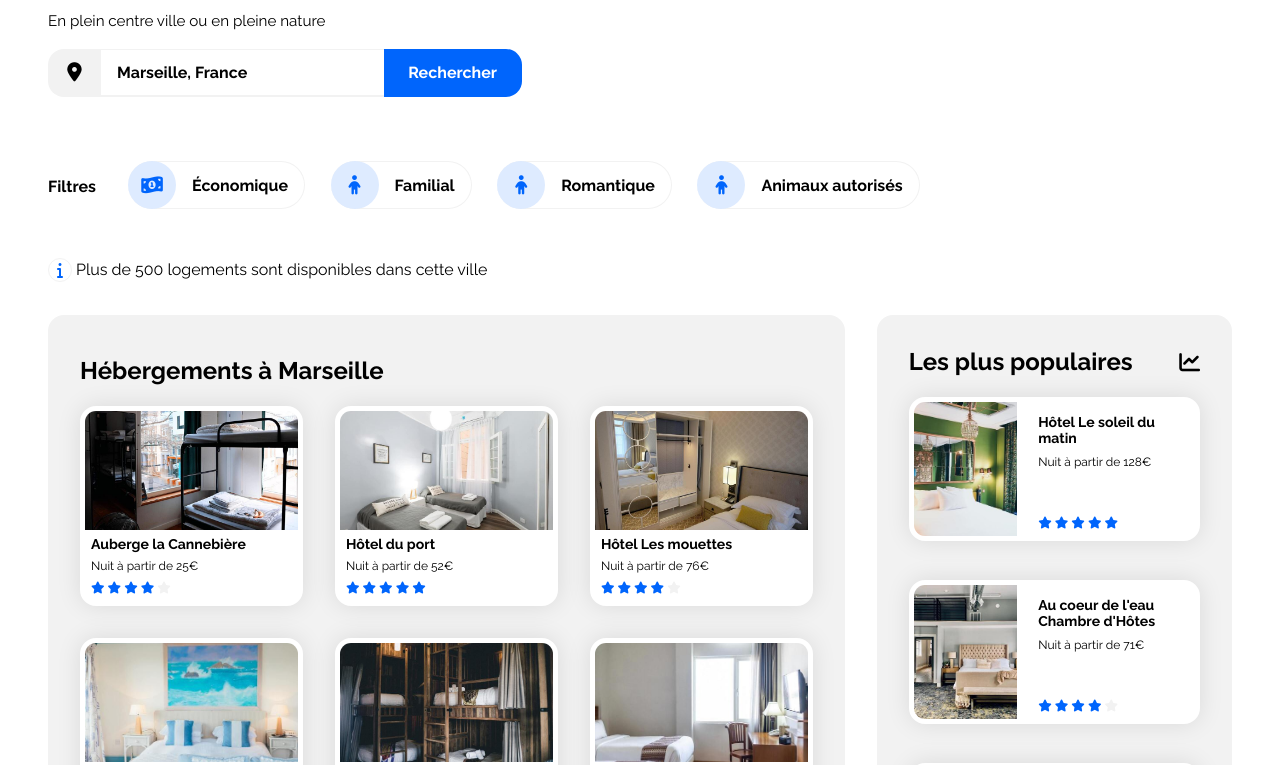
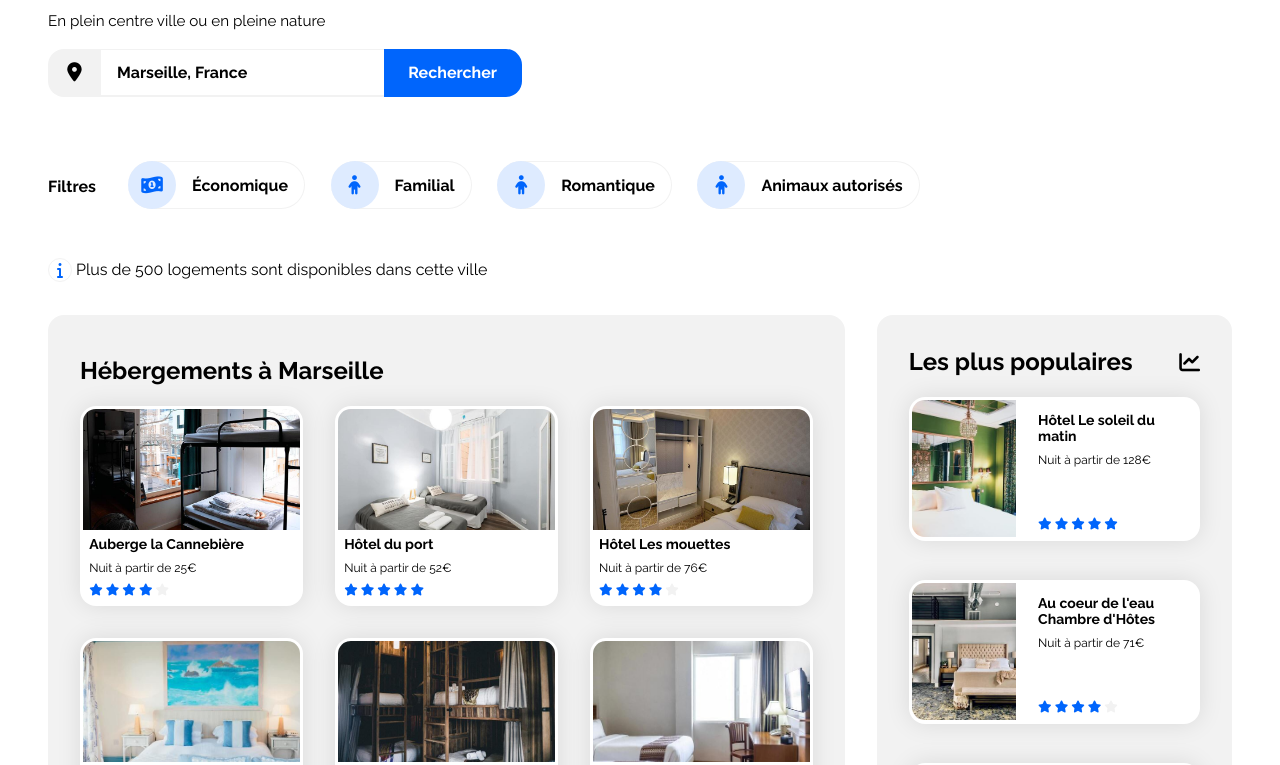
Before and after one commit to Barb4rt/LudwigTaeubert_2_01122020, a plain HTML site: page index.html in a window 1280 px wide. Shown: the part 121-886 px from the top of the page. Drawn offline with Linux system fonts and the light colour scheme.

Commit message:
correction apporté

```diff
--- a/css/style.css
+++ b/css/style.css
@@ -246,12 +246,13 @@
             height: 39rem;
             display: flex;
             margin-bottom: 4rem;
+            justify-content: space-between;
         }
 
         #host {
             display: flex;
             height: 100%;
-            max-width: 70%;
+            width: 70%;
             flex-flow: column nowrap;
             justify-content: space-between;
             flex: 2;
@@ -263,7 +264,7 @@
 
         #main aside {
             display: flex;
-            max-width: 30%;
+            width: 30%;
             flex-flow: column nowrap;
             order: 1;
             padding: 0 2rem;
@@ -301,10 +302,11 @@
             display: flex;
             font-size: 0.75em;
             border-radius: 1rem;
-            background-color: #FFF;
             overflow: hidden;
-            border: 0.32rem solid #fff;
+            padding: 0.2rem;
+            background-color: white;
             transition: 0.5s ease-in-out;
+            box-shadow: 0 0 1.5rem rgba(0, 0, 0, 0.10);
         }
 
         .prev__card:hover {
@@ -340,12 +342,12 @@
             flex-flow: column;
             justify-content: center;
             height: 12.5rem;
-            box-shadow: 0 0 1.5rem rgba(0, 0, 0, 0.10);
         }
 
         .prev__card__imgbox--section {
             height: 70%;
             flex: 2;
+            border-radius: 0.8rem 0.8rem 0 0;
         }
 
         .prev__card__text--section {
@@ -380,11 +382,11 @@
         .prev__card--aside {
             width: 100%;
             height: 9rem;
-            box-shadow: 0 0 1.5rem rgba(0, 0, 0, 0.10);
         }
 
         .prev__card__imgbox--aside {
             width: 8rem;
+            border-radius: 0.8rem 0 0 0.8rem;
         }
 
         .prev__card__text--aside {
--- a/css/style__mobil.css
+++ b/css/style__mobil.css
@@ -33,7 +33,6 @@ button {
 .flow {
     width: 100%;
     max-height: 100%;
-    padding: 0 1.25rem 0 1.25rem;
 }
 
 .navbar {
@@ -68,14 +67,12 @@ button {
     height: 2.5rem;
     justify-content: flex-start;
     align-items: center;
-    padding-left: 1rem;
-    padding: 0;
+    padding: 0 0 0 1.25rem;
 }
 
 .navbar li:nth-of-type(2) {
     margin-top: 2rem;
     order: 3;
-    padding-left: 1rem;
     border-bottom: 0.15rem solid #f2f2f2;
 }
 
@@ -89,6 +86,7 @@ button {
 .navbar li:nth-of-type(4) {
     order: 2;
     justify-content: flex-end;
+    padding: 0 1.25rem 0 0;
 }
 
 .navbar li:nth-of-type(2):hover,
@@ -103,6 +101,7 @@ button {
     flex-direction: column;
     width: 100%;
     font-size: 0.8em;
+    padding: 0 1.25rem 0 1.25rem;
 }
 
 .search p {
@@ -314,8 +313,8 @@ MAIN
     font-size: 0.75em;
     border-radius: 1rem;
     background-color: #FFF;
+    padding: 0.2rem;
     overflow: hidden;
-    border: 0.32rem solid #fff;
     margin: auto;
     box-shadow: 0 0 1.5rem rgba(0, 0, 0, 0.10);
 }
@@ -360,6 +359,7 @@ MAIN
 
 .prev__card__imgbox--aside {
     width: 8rem;
+    border-radius: 0.8rem 0 0 0.8rem;
 }
 
 .prev__card__text--aside {
@@ -394,6 +394,7 @@ MAIN
 
 .prev__card__imgbox--section {
     max-height: 70%;
+    border-radius: 0.8rem 0.8rem 0 0;
 }
 
 .prev__card__text--section {
@@ -421,6 +422,7 @@ MAIN
     display: flex;
     flex-flow: column;
     margin-bottom: 3rem;
+    padding: 0 1.25rem 0 1.25rem;
 }
 
 .activities__grid {
--- a/css/style__tablet.css
+++ b/css/style__tablet.css
@@ -30,7 +30,6 @@ button {
 
 .flow {
     width: 100%;
-    padding: 0 3rem;
 }
 
 .navbar {
@@ -66,26 +65,24 @@ button {
     justify-content: flex-start;
     align-items: center;
     padding-left: 1rem;
-    padding: 0;
 }
 
 .navbar li:nth-of-type(2) {
     margin-top: 2rem;
     order: 3;
-    padding-left: 1rem;
     border-bottom: 0.15rem solid #f2f2f2;
 }
 
 .navbar li:nth-of-type(3) {
     order: 4;
     margin-top: 2rem;
-    padding-right: 1rem;
     border-bottom: 0.15rem solid #f2f2f2;
 }
 
 .navbar li:nth-of-type(4) {
     order: 2;
     justify-content: flex-end;
+    padding-right: 1rem;
 }
 
 .navbar li:nth-of-type(2):hover,
@@ -100,6 +97,7 @@ button {
     flex-direction: column;
     width: 100%;
     font-size: 1em;
+    padding: 0 1rem;
 }
 
 .search p {
@@ -251,6 +249,7 @@ button {
     width: 100%;
     display: flex;
     margin-bottom: 4rem;
+    padding: 0 1rem;
 }
 
 #host {
@@ -308,7 +307,7 @@ button {
     border-radius: 1rem;
     background-color: #FFF;
     overflow: hidden;
-    border: 0.20rem solid #fff;
+    padding: 0.2rem;
 }
 
 .prev__card__imgbox {
@@ -345,6 +344,7 @@ button {
 .prev__card__imgbox--section {
     height: 70%;
     flex: 2;
+    border-radius: 0.8rem 0.8rem 0 0;
 }
 
 .prev__card__text--section {
@@ -383,6 +383,7 @@ button {
 
 .prev__card__imgbox--aside {
     width: 8rem;
+    border-radius: 0.8rem 0 0 0.8rem;
 }
 
 .prev__card__text--aside {
@@ -409,6 +410,7 @@ button {
 .activities {
     display: flex;
     flex-flow: column;
+    padding: 0 1rem;
 }
 
 .activities__grid {
@@ -486,6 +488,7 @@ footer {
     justify-content: space-between;
     width: 100%;
     background-color: #F2F2F2;
+    padding: 0 1rem;
 }
 
 .footer__column {
```
